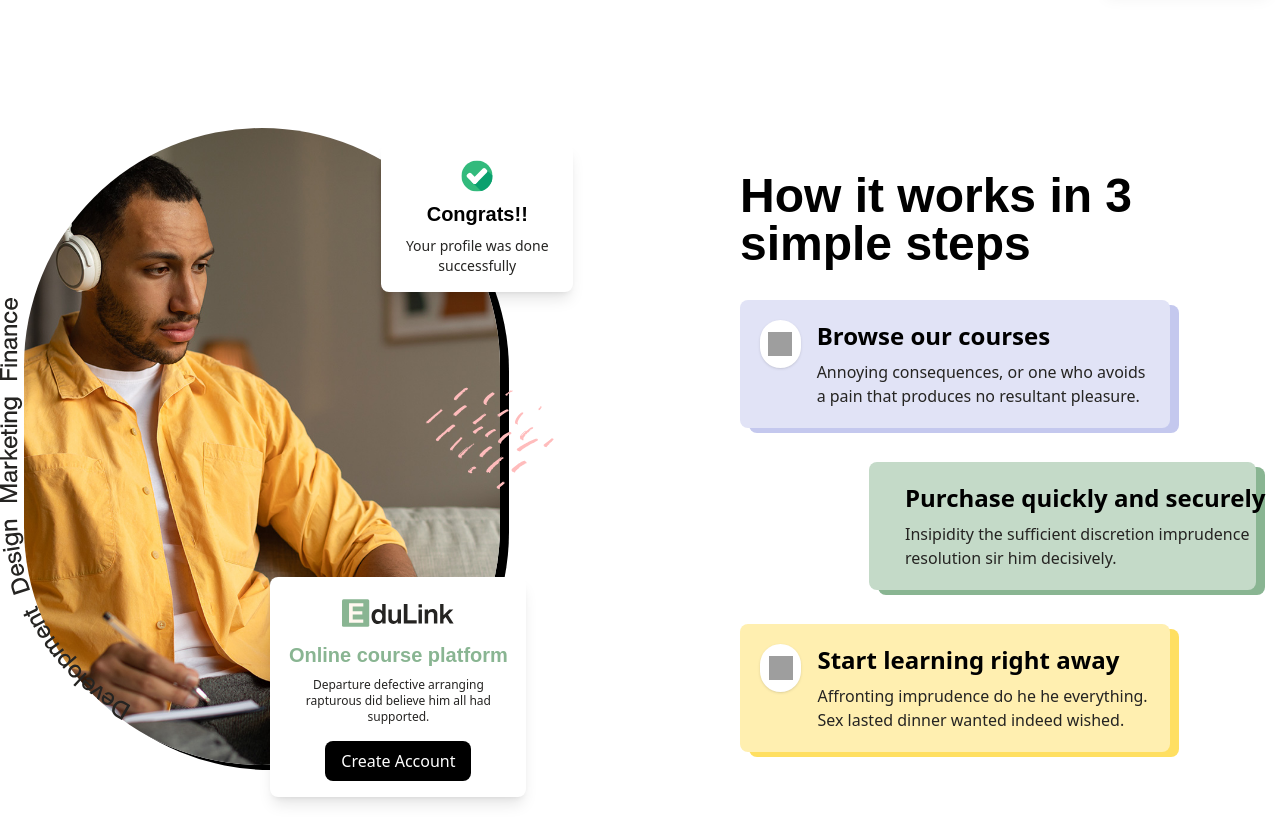
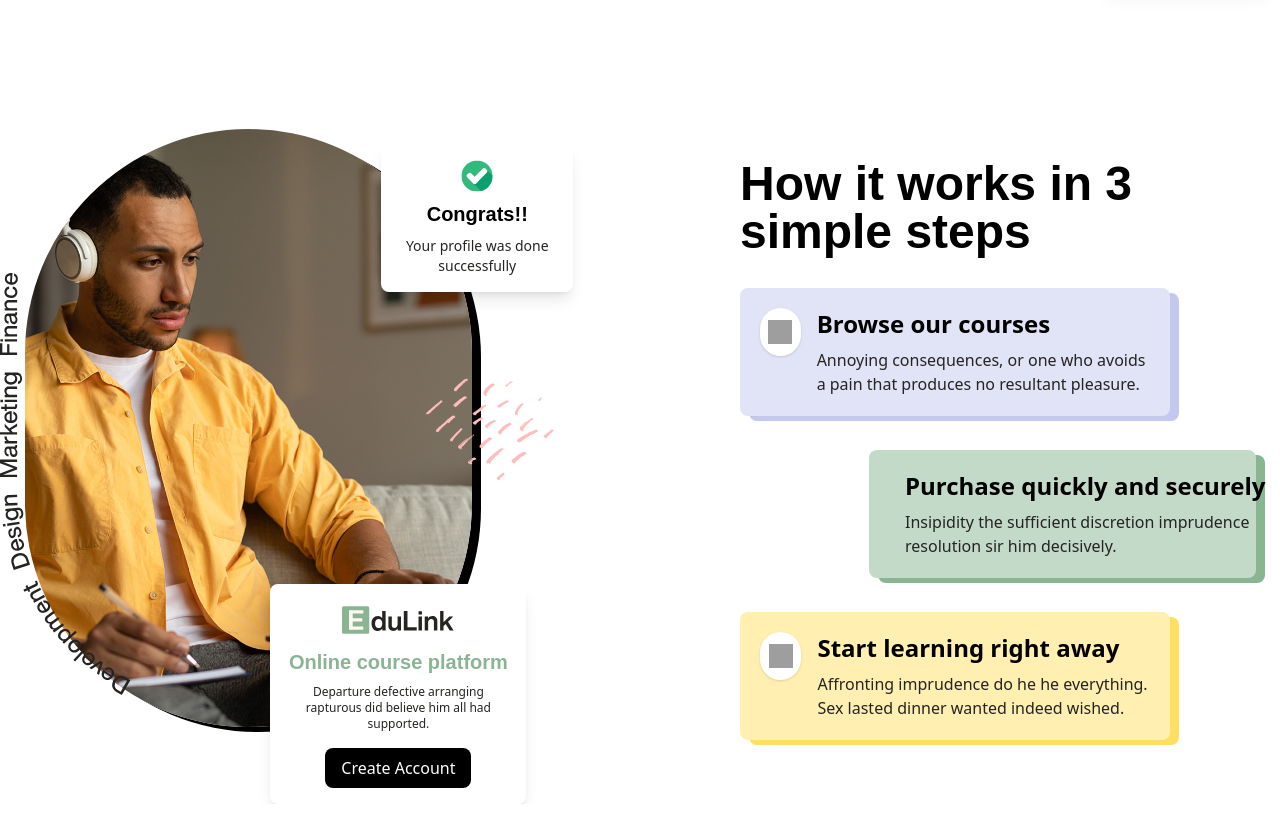
Before and after one commit to Vishvaslathiya/Assignment-Site-24, a React (Vite) app: page / in a window 1280 px wide. Shown: the part 762-1591 px from the top of the page. After the commit the page ends 1566 px from the top, so only its background shows below. Built offline with nearby package versions, Linux system fonts and the light colour scheme; grey boxes are pictures that could not be loaded.

Commit message:
fix --design

```diff
--- a/src/Components/Step.jsx
+++ b/src/Components/Step.jsx
@@ -11,7 +11,7 @@ const Step = () => {
             <div className="container mx-auto px-6  ">
                 <div className="grid grid-cols-1 lg:grid-cols-2  relative items-center grid-step">
                     {/* Left Side Image with Overlays */}
-                        <div className="relative rounded-full overflow-hidden mr-[50px] text-5xl sm:text-4xl md:mr-[40px] lg:mr-[40px] " style={{boxShadow:'9px 5px 0 0 black'}} >
+                    <div className="relative rounded-full overflow-hidden mr-[50px] text-5xl sm:text-4xl md:mr-[40px] lg:mr-[68px] lg:ml-[1px] lg:mb-[12px] " style={{ boxShadow: '9px 5px 0 0 black' }} >
                         <img
                             src={maleImg}
                             alt="About 01"
@@ -20,7 +20,7 @@ const Step = () => {
                     </div>
 
                     {/* Congrats Message */}
-                        <div className="absolute top-4  right-4 sm:left-[29%] bg-white shadow-lg rounded-lg p-3 sm:p-4 w-36 sm:w-48 text-center">
+                    <div className="absolute top-4  right-4   lg:left-[29%] sm:left-[71%] bg-white shadow-lg rounded-lg p-3 sm:p-4 w-36 sm:w-48 text-center">
                         <img
                             src={checkImg}
                             alt="Checkmark Icon"
@@ -31,7 +31,7 @@ const Step = () => {
                     </div>
 
                     {/* Create Account Section */}
-                        <div className="absolute bottom-[-2rem]  edImg lg:left-[20%]    sm:right-[2rem] bg-white shadow-lg rounded-lg p-3 sm:p-4 w-48 sm:w-64 text-center">
+                    <div className="absolute bottom-[-4rem]  edImg lg:left-[20%]    sm:right-[2rem] bg-white shadow-lg rounded-lg p-3 sm:p-4 w-48 sm:w-64 text-center">
                         <img
                             src={edulikImg}
                             alt=" Logo"
@@ -51,7 +51,7 @@ const Step = () => {
                         </a>
                     </div>
 
-                        <div className=" absolute financeImg top-[auto] bottom-[45px] left-[-24px] right-[auto] object-cover	  ">
+                    <div className=" absolute financeImg top-[auto] bottom-[45px] left-[-24px] right-[auto] object-cover sm:hidden lg:flex 	  ">
                         <img src={financeImg} alt="Finance Icon" />
                     </div>
                     <div className="inline-block top-[36%]  left-[auto] right-[56%] object-cover absolute">
@@ -82,7 +82,7 @@ const Step = () => {
                                 </div>
                             </div>
 
-                            <div className="flex items-start space-x-3 sm:space-x-4 bg-[#c4dac8] w-[80%] rounded-lg p-3 sm:p-5 shadow-md w-full lg:w-9/12  " style={{ boxShadow: '9px 5px 0 0 #89b592',marginLeft:'auto' }}>
+                            <div className="flex items-start space-x-3 sm:space-x-4 bg-[#c4dac8] w-[80%] rounded-lg p-3 sm:p-5 shadow-md w-full lg:w-9/12  " style={{ boxShadow: '9px 5px 0 0 #89b592', marginLeft: 'auto' }}>
                                 <div className="w-10 sm:w-16 md:w-20 h-10 sm:h-12 flex justify-center items-center bg-white rounded-full shadow">
                                     <img
                                         src="https://cdn.prod.website-files.com/64fed37ef8f0a16c147f2b29/658975de80101def93274f42_coin%201.svg"
```
Lines whose indentation alone changed are shown as unchanged.
